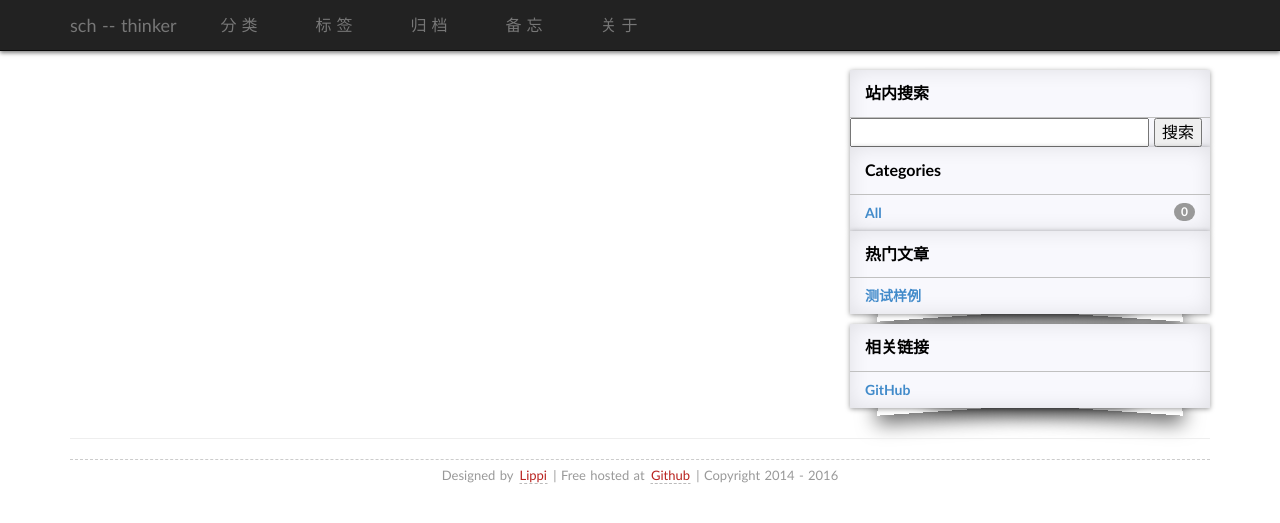
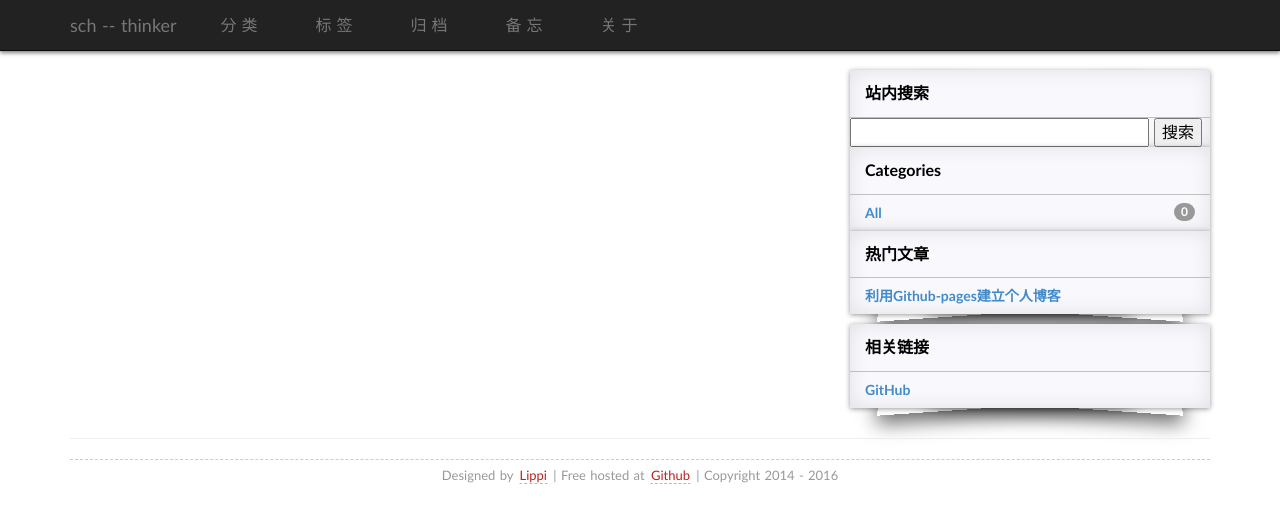
Before and after one commit to schStudio/schStudio.github.io, a Jekyll site: the page built from index.html, in a window 1280 px wide. Shown: the top 523 px of the page. Built offline with Jekyll 4.4.1, drawn with Linux system fonts in a browser that asks for light colours; some web fonts are replaced; the list of posts is cut into pages by our own code; comment, search, counter and statistics services are not loaded.

Commit message:
Update hot.html

```diff
--- a/_includes/hot.html
+++ b/_includes/hot.html
@@ -4,6 +4,6 @@
        </div>
 
   <ul class="list-unstyled">
-	<li><a href="/blog/2015/03/github-pages-blog.html" class="categories-list-item">测试样例</a></li>
+       	<li><a href="/blog/2015/03/github-pages-blog.html" class="categories-list-item">利用Github-pages建立个人博客</a></li>
       </ul>
  </div>
```
Lines whose indentation alone changed are shown as unchanged.
